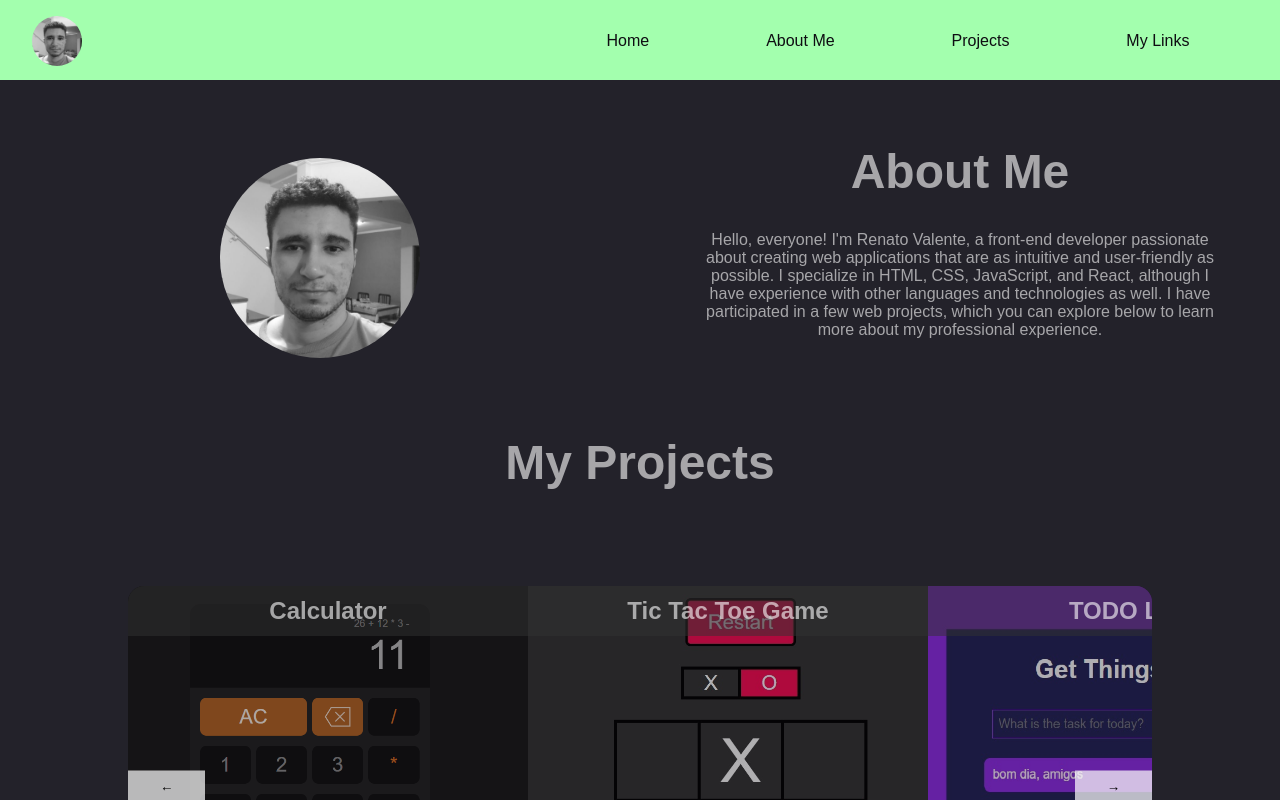
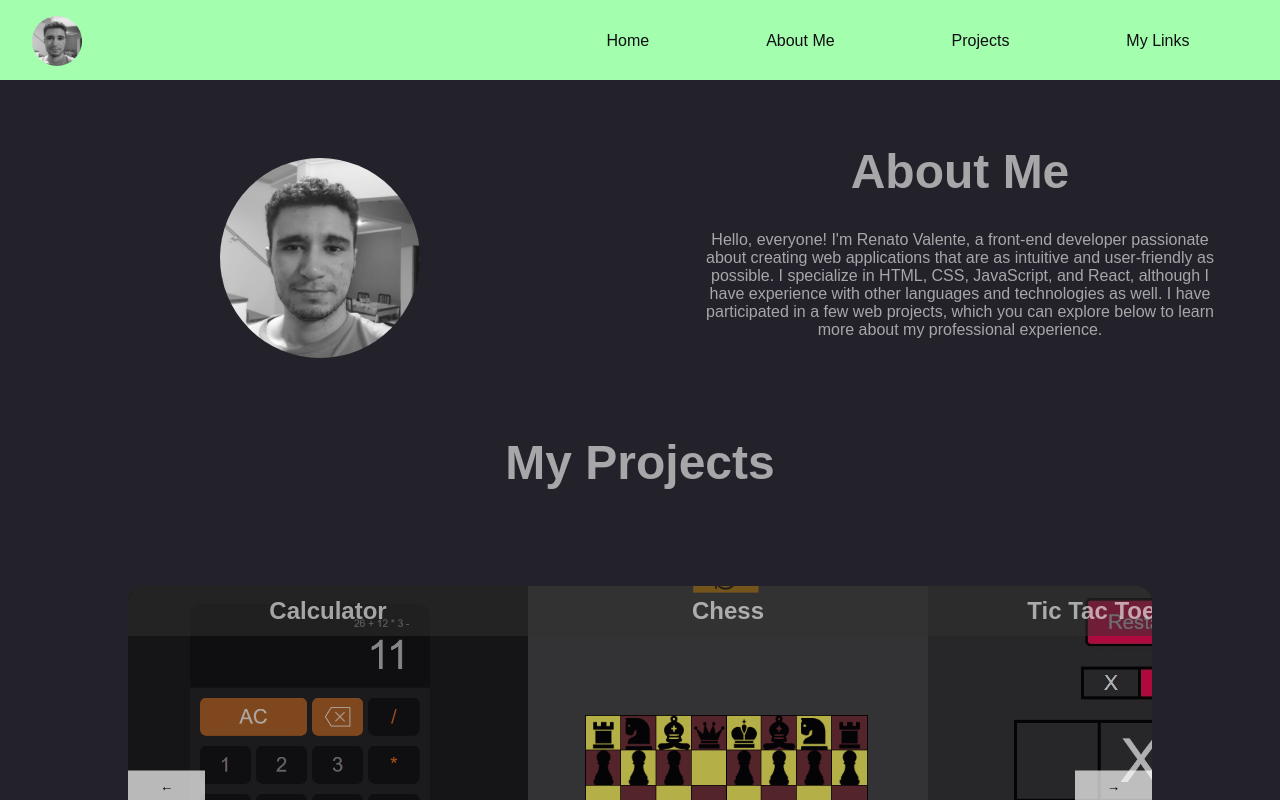
Before and after one commit to Renato-Valente/front-end-portifolio, a React (Vite) app: page / in a window 1280 px wide. Shown: the top 800 px of the page. Built offline with nearby package versions, Linux system fonts and the light colour scheme.

Commit message:
chess project added

```diff
--- a/src/components/Carousel.jsx
+++ b/src/components/Carousel.jsx
@@ -3,6 +3,7 @@ import './Carousel.css'
 import ticTac from '../assets/tic-tac.jpg'
 import toDoList from '../assets/todo-list.jpg'
 import calculator from '../assets/calculator.png'
+import chess from '../assets/chess.png';
 
 import { useEffect, useRef, useState } from 'react'
 
@@ -10,8 +11,9 @@ const Carousel = () => {
 
     const [images, setImages] = useState([
         {src: calculator, link: 'https://react-calculator-gheb.onrender.com/', title: 'Calculator', repo: 'https://github.com/Renato-Valente/react-calculator.git'},
+        {src: chess, link: 'https://react-chess-gcyh.onrender.com/', title: 'Chess', repo: 'https://github.com/Renato-Valente/react-chess'},
         {src: ticTac, link: 'https://react-tic-tac-toe-a6a1.onrender.com/', title: 'Tic Tac Toe Game', repo: 'https://github.com/Renato-Valente/react-tic-tac-toe'},
-        {src: toDoList, link: 'https://react-todo-list-uyvh.onrender.com/', title: 'TODO List', repo: 'https://github.com/Renato-Valente/react-todo-list'}
+        {src: toDoList, link: 'https://react-todo-list-uyvh.onrender.com/', title: 'TODO List', repo: 'https://github.com/Renato-Valente/react-todo-list'},
     ])
 
     const imageSizeInitialValue = window.matchMedia('(max-width: 600px)').matches ? 300 : 400;
```
Also changed, not shown: src/assets/chess.png (added).
